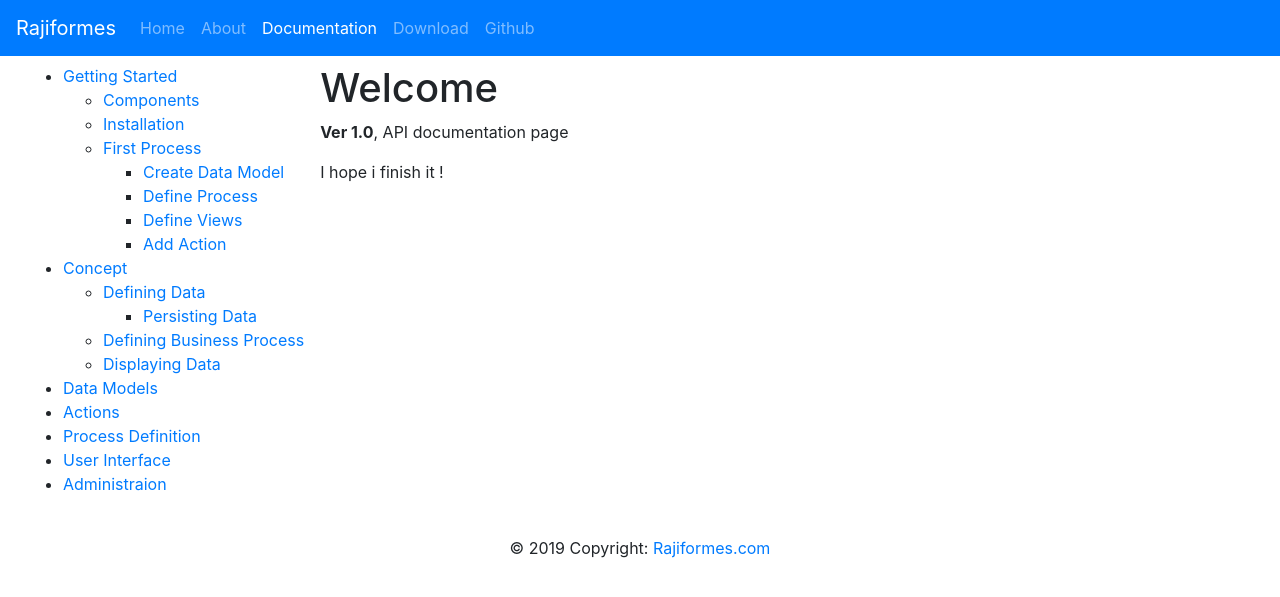
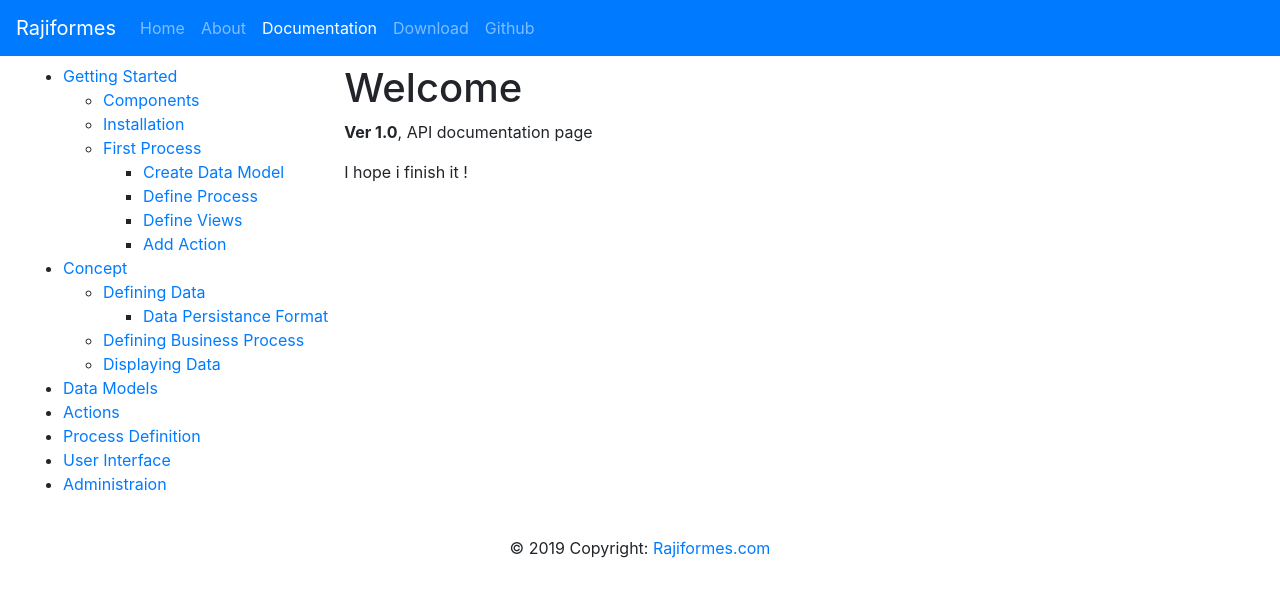
Before and after one commit to rajiformes/rajiformes.github.io, a Jekyll site: the page built from doc/10/getting-started/introduction.md, in a window 1280 px wide. Shown: the top 597 px of the page. Built offline with Jekyll 4.4.1, drawn with Linux system fonts in a browser that asks for light colours.

Commit message:
Update documentation-side-outline.yml

```diff
--- a/_data/documentation-side-outline.yml
+++ b/_data/documentation-side-outline.yml
@@ -29,7 +29,7 @@ items:
   - title: Defining Data
     url: /doc/10/concept/data
     items:
-    - title: Persisting Data
+    - title: Data Persistance Format
       url: /doc/10/concept/data
 
   - title: Defining Business Process
```
